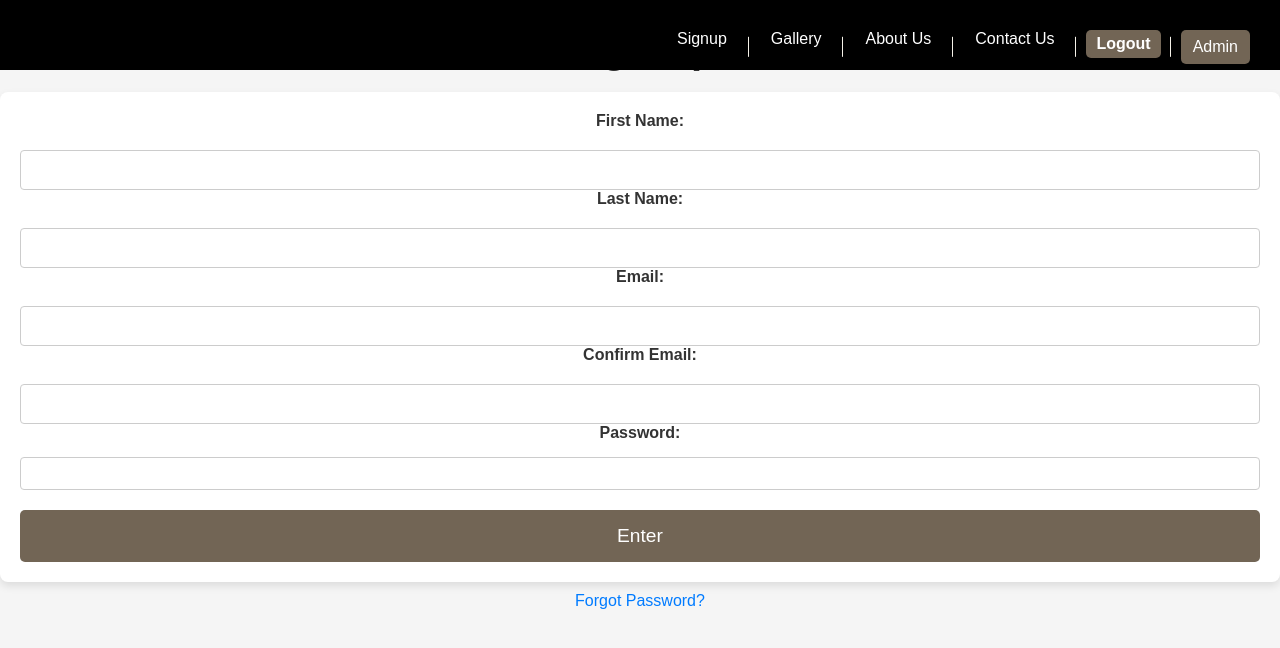
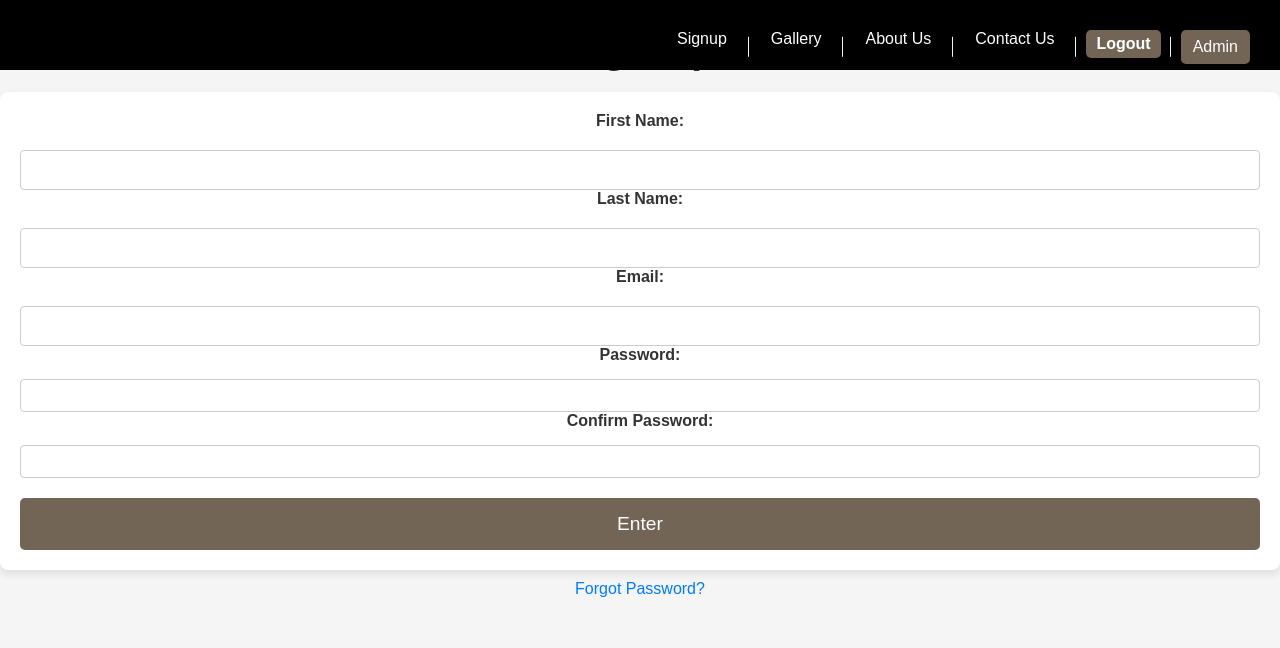
Before and after one commit to TshepoMadira/Hotel-Booking-App2, a React app: page /signup in a window 1280 px wide. Shown: the top 648 px of the page. Built offline with nearby package versions, Linux system fonts and the light colour scheme; the HTML template or start-up script is replaced by a standard one.

Commit message:
Updated validation logic to check password and confirm password match

```diff
--- a/src/components/CheckavailabilityRooms.jsx
+++ b/src/components/CheckavailabilityRooms.jsx
@@ -64,9 +64,7 @@ const CheckavailabilityRooms = () => {
     dispatch(toggleFavorite(roomId));
   };
 
-  const filteredRooms = rooms.filter(room =>
-    room.name.toLowerCase().includes(searchQuery.toLowerCase())
-  );
+
 
   return (
     <div className="container">
--- a/src/components/Signup.jsx
+++ b/src/components/Signup.jsx
@@ -10,8 +10,8 @@ const Signup = () => {
     firstName: '',
     lastName: '',
     email: '',
-    confirmEmail: '',
-    password: ''
+    password: '',
+    confirmPassword: ''
   });
   const [error, setError] = useState('');
   const [passwordStrength, setPasswordStrength] = useState('');
@@ -54,8 +54,8 @@ const Signup = () => {
   const handleSubmit = async (e) => {
     e.preventDefault();
 
-    if (form.email !== form.confirmEmail) {
-      setError('Email and confirm email do not match.');
+    if (form.password !== form.confirmPassword) {
+      setError('Password and confirm password do not match.');
       return;
     }
 
@@ -119,17 +119,6 @@ const Signup = () => {
           />
         </div>
         <div>
-          <label className="confirmEmaill">Confirm Email:</label>
-          <input
-            type="email"
-            id="confirmEmail"
-            name="confirmEmail"
-            value={form.confirmEmail}
-            onChange={handleChange}
-            required
-          />
-        </div>
-        <div>
           <label className="passssword">Password:</label>
           <input
             type="password"
@@ -140,6 +129,17 @@ const Signup = () => {
             required
           />
           {passwordStrength && <p style={{ color: passwordStrength === 'Strong password' ? 'green' : 'red' }}>{passwordStrength}</p>}
+        </div>
+        <div>
+          <label className="confirmPasswordd">Confirm Password:</label>
+          <input
+            type="password"
+            id="confirmPassword"
+            name="confirmPassword"
+            value={form.confirmPassword}
+            onChange={handleChange}
+            required
+          />
         </div>
         <button className='enter' type="submit">Enter</button>
         {error && <p style={{ color: 'red' }}>{error}</p>}
--- a/src/components/homepage.css
+++ b/src/components/homepage.css
@@ -13,7 +13,7 @@
 
 .hero-image {
   width: 100%;
-  height: 100vh;
+  height: 110vh;
   object-fit: cover;
 }
 
```
